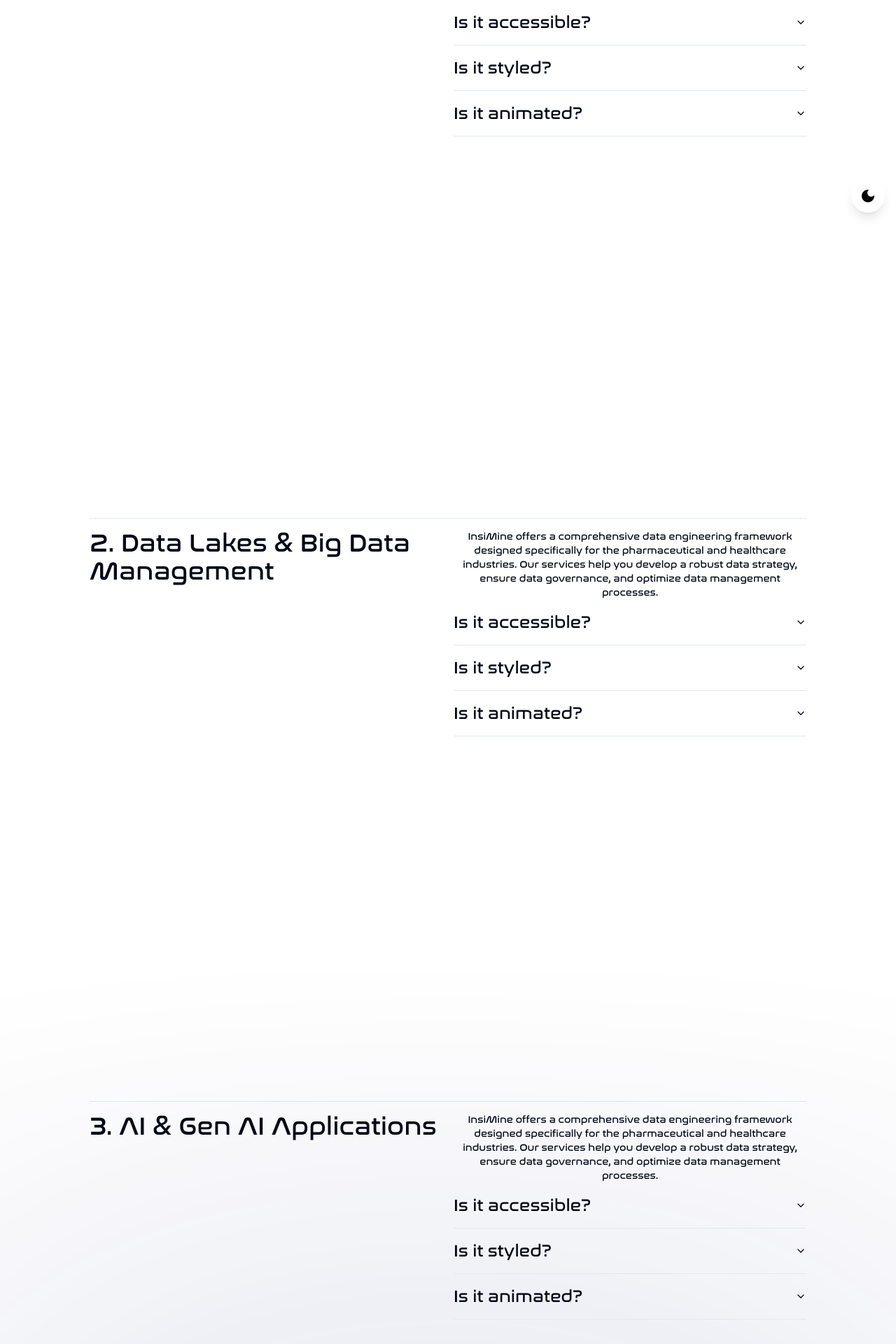
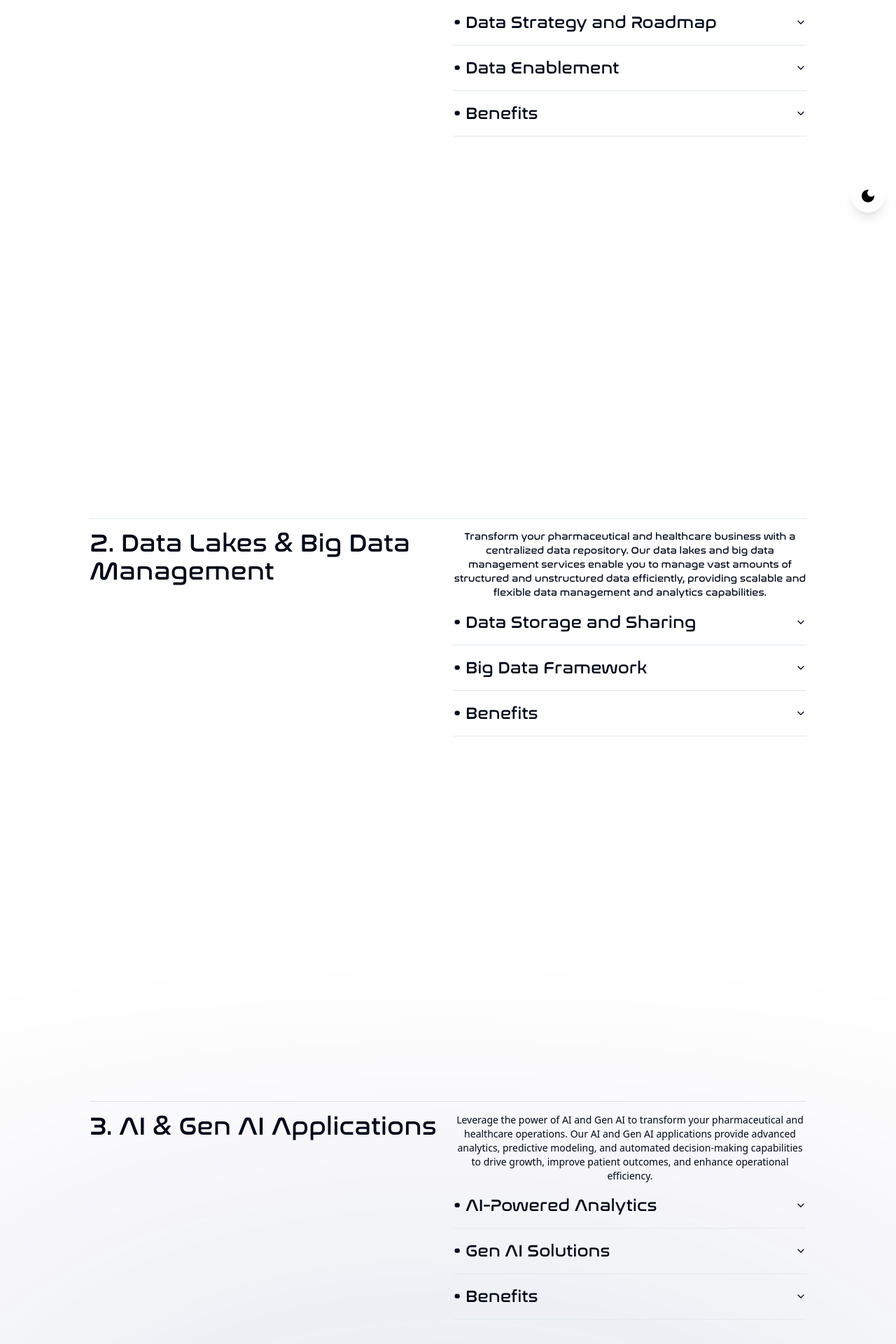
Before and after one commit to Iebs19/Insimine, a React (Vite) app in the folder frontend/: page /services in a window 1280 px wide. Shown: the part 480-2400 px from the top of the page at 70% size. Built offline with nearby package versions, Linux system fonts and the light colour scheme.

Commit message:
Services final cook

```diff
--- a/frontend/src/pages/Services.jsx
+++ b/frontend/src/pages/Services.jsx
@@ -32,28 +32,31 @@ function Services() {
             </div>
           </div>
           <div className='w-1/2 h-screen overflow-y-auto'>
-            <div className='flex flex-col font-nas text-2xl'>
-              <h1 className='text-sm'>
+            <div className='flex flex-col text-2xl'>
+              <h1 className='text-sm font-nas font-bold'>
                 InsiMine offers a comprehensive data engineering framework designed specifically for the pharmaceutical and healthcare industries. Our services help you develop a robust data strategy, ensure data governance, and optimize data management processes.
               </h1>
               <div className='z-25'>
-              <Accordion type="multiple">
-                <AccordionItem value="item-1">
-                  <AccordionTrigger>Is it accessible?</AccordionTrigger>
-                  <AccordionContent>
-                    Lorem ipsum dolor sit, amet consectetur adipisicing elit. Et aliquid quos accusantium suscipit minus quod harum, fuga expedita? Nobis officiis reiciendis ea quas. Commodi non est blanditiis quo iusto iure.
+              <Accordion type="single">
+                <AccordionItem value="item-1" >
+                  <AccordionTrigger className='font-nas'>•	Data Strategy and Roadmap</AccordionTrigger>
+                  <AccordionContent className='text-left'>
+                  We offer a robust Enterprise Information Management (EIM) strategy and roadmap tailored to pharmaceutical and healthcare needs. The strategic support includes comprehensive data infrastructure evaluation to ensure scalability and compliance, development of data security and compliance strategies to protect sensitive healthcare data, and implementation of a data governance framework to ensure data integrity and accuracy.
                   </AccordionContent>
                 </AccordionItem>
                 <AccordionItem value="item-2">
-                  <AccordionTrigger>Is it styled?</AccordionTrigger>
-                  <AccordionContent>
-                    Lorem ipsum dolor sit amet consectetur adipisicing elit. Voluptatem laudantium numquam molestias earum veritatis suscipit non iure, impedit, exercitationem vero ea maxime aliquam asperiores eos ipsum, libero possimus omnis aliquid.
+                  <AccordionTrigger className='font-nas'>•	Data Enablement</AccordionTrigger>
+                  <AccordionContent className='text-left'>
+                  	In this service segment, InsiMine supports healthcare enterprises in efficient data ingestion and onboarding processes for diverse healthcare data sources. We establish data catalogs and lineage systems to track data flow and usage, ensuring data quality and standardization to meet regulatory requirements. Our data integration and orchestration services also enable seamless data flow across systems, enhancing operational efficiency and data usability.
                   </AccordionContent>
                 </AccordionItem>
                 <AccordionItem value="item-3">
-                  <AccordionTrigger>Is it animated?</AccordionTrigger>
-                  <AccordionContent>
-                    Lorem ipsum dolor sit amet consectetur adipisicing elit. Error iure ipsa sint consequatur amet eius fugiat molestiae, quis sapiente maiores itaque beatae quaerat architecto ut blanditiis non sit, facilis dicta.
+                  <AccordionTrigger className='font-nas'>•	Benefits</AccordionTrigger>
+                  <AccordionContent className='text-left'>
+                    <li>Enhanced data reliability and accessibility for better decision-making.</li>
+                    <li>Improved data governance and compliance with healthcare regulations.</li>
+                    <li>Scalable and flexible data management solutions tailored to industry needs.</li>
+                    <li>Optimized business decision-making through trustworthy analytics-ready data.</li>
                   </AccordionContent>
                 </AccordionItem>
               </Accordion>
@@ -76,27 +79,30 @@ function Services() {
             </div>
           </div>
           <div className='w-1/2 h-screen overflow-y-auto'>
-            <div className='flex flex-col font-nas text-2xl'>
-              <h1 className='text-sm'>
-                InsiMine offers a comprehensive data engineering framework designed specifically for the pharmaceutical and healthcare industries. Our services help you develop a robust data strategy, ensure data governance, and optimize data management processes.
+            <div className='flex flex-col text-2xl'>
+              <h1 className='text-sm font-nas'>
+              Transform your pharmaceutical and healthcare business with a centralized data repository. Our data lakes and big data management services enable you to manage vast amounts of structured and unstructured data efficiently, providing scalable and flexible data management and analytics capabilities.
               </h1>
               <Accordion type="single">
                 <AccordionItem value="item-1">
-                  <AccordionTrigger>Is it accessible?</AccordionTrigger>
-                  <AccordionContent>
-                    Yes. It adheres to the WAI-ARIA design pattern.
+                  <AccordionTrigger className='font-nas'>•	Data Storage and Sharing</AccordionTrigger>
+                  <AccordionContent className='text-left'>
+                   InsiMine offers secure and scalable storage solutions specifically designed to handle large healthcare datasets, ensuring improved query performance for faster data retrieval and analysis. Our services also include on-demand data exploration capabilities, supporting research and development efforts by enabling efficient access to critical data.
                   </AccordionContent>
                 </AccordionItem>
                 <AccordionItem value="item-2">
-                  <AccordionTrigger>Is it styled?</AccordionTrigger>
+                  <AccordionTrigger className='font-nas'>•	Big Data Framework</AccordionTrigger>
                   <AccordionContent>
-                    Yes. It comes with default styles that matches the other components' aesthetics.
+                  We provide cloud-based big data frameworks that offer unprecedented scalability and flexibility, essential for managing extensive and diverse healthcare data sources such as clinical trial data and patient records. Our solutions enable the rapid ingestion of these varied data types, ensuring they are efficiently processed and analyzed. Additionally, we implement comprehensive data governance processes to manage the complexities of healthcare data, maintaining integrity and compliance throughout.
                   </AccordionContent>
                 </AccordionItem>
                 <AccordionItem value="item-3">
-                  <AccordionTrigger>Is it animated?</AccordionTrigger>
-                  <AccordionContent>
-                    Yes. It's animated by default, but you can disable it if you prefer.
+                  <AccordionTrigger className='font-nas'>•	Benefits</AccordionTrigger>
+                  <AccordionContent className='text-left'>
+                    <li>Enhanced data accessibility and usability for various stakeholders.</li>
+                    <li>Faster analytics and reporting to support clinical and operational decisions.</li>
+                    <li>Scalable and flexible data management solutions to handle growing data volumes.</li>
+                    <li>Improved data governance and compliance with industry standards and regulations.</li>
                   </AccordionContent>
                 </AccordionItem>
               </Accordion>
@@ -116,27 +122,30 @@ function Services() {
             </div>
           </div>
           <div className='w-1/2 h-screen overflow-y-auto'>
-            <div className='flex flex-col font-nas text-2xl'>
+            <div className='flex flex-col text-2xl'>
               <h1 className='text-sm'>
-                InsiMine offers a comprehensive data engineering framework designed specifically for the pharmaceutical and healthcare industries. Our services help you develop a robust data strategy, ensure data governance, and optimize data management processes.
+              Leverage the power of AI and Gen AI to transform your pharmaceutical and healthcare operations. Our AI and Gen AI applications provide advanced analytics, predictive modeling, and automated decision-making capabilities to drive growth, improve patient outcomes, and enhance operational efficiency.
               </h1>
-              <Accordion type="multiple">
+              <Accordion type="single">
                 <AccordionItem value="item-1">
-                  <AccordionTrigger>Is it accessible?</AccordionTrigger>
-                  <AccordionContent>
-                    Yes. It adheres to the WAI-ARIA design pattern.
+                  <AccordionTrigger className='font-nas'>•	AI-Powered Analytics</AccordionTrigger>
+                  <AccordionContent className='text-left'>
+                  InsiMine’s AI-powered analytics offer automated insights generation to support clinical and business decisions, ensuring organizations can make data-driven choices with confidence. Our predictive modeling and forecasting capabilities allow for anticipating patient needs and optimizing resource allocation. Additionally, our real-time data processing ensures timely and accurate insights, enhancing overall decision-making and operational efficiency.
                   </AccordionContent>
                 </AccordionItem>
                 <AccordionItem value="item-2">
-                  <AccordionTrigger>Is it styled?</AccordionTrigger>
-                  <AccordionContent>
-                    Yes. It comes with default styles that matches the other components' aesthetics.
+                  <AccordionTrigger className='font-nas'>•	Gen AI Solutions</AccordionTrigger>
+                  <AccordionContent className='text-left'>
+                   Our GenAI Solutions encompass cutting-edge technologies to transform healthcare delivery and outcomes. Our Natural Language Processing (NLP) capabilities enhance patient interactions and provide valuable sentiment analysis, improving patient engagement and satisfaction. We leverage Computer Vision for advanced image and video analysis, aiding in diagnostics and treatment planning. Additionally, our advanced machine learning models support drug discovery, patient risk stratification, and other critical healthcare applications, driving innovation and efficiency across the industry.
                   </AccordionContent>
                 </AccordionItem>
                 <AccordionItem value="item-3">
-                  <AccordionTrigger>Is it animated?</AccordionTrigger>
-                  <AccordionContent>
-                    Yes. It's animated by default, but you can disable it if you prefer.
+                  <AccordionTrigger className='font-nas'>•	Benefits</AccordionTrigger>
+                  <AccordionContent className='text-left'>
+                    <li>Improved decision-making with advanced analytics tailored to healthcare.</li>
+                    <li>Enhanced patient experiences through AI-driven insights and personalized care.</li>
+                    <li>Increased operational efficiency with automated processes and predictive analytics.</li>
+                    <li>Scalable AI solutions designed to meet the unique needs of the pharmaceutical and healthcare industries.</li>
                   </AccordionContent>
                 </AccordionItem>
               </Accordion>
```
